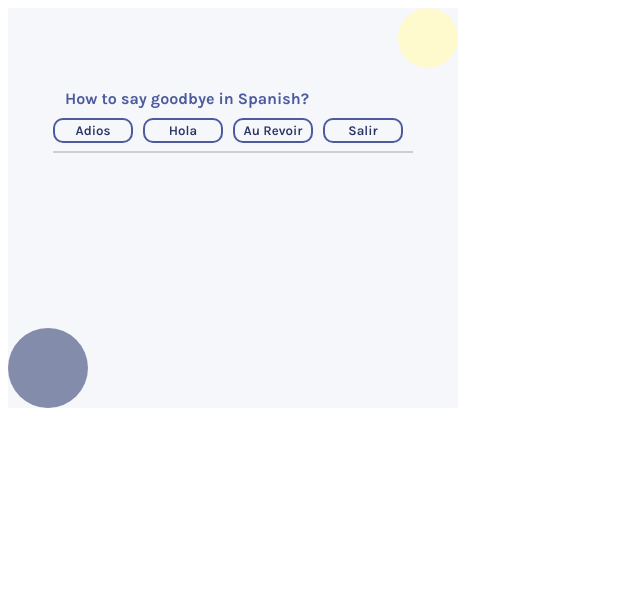
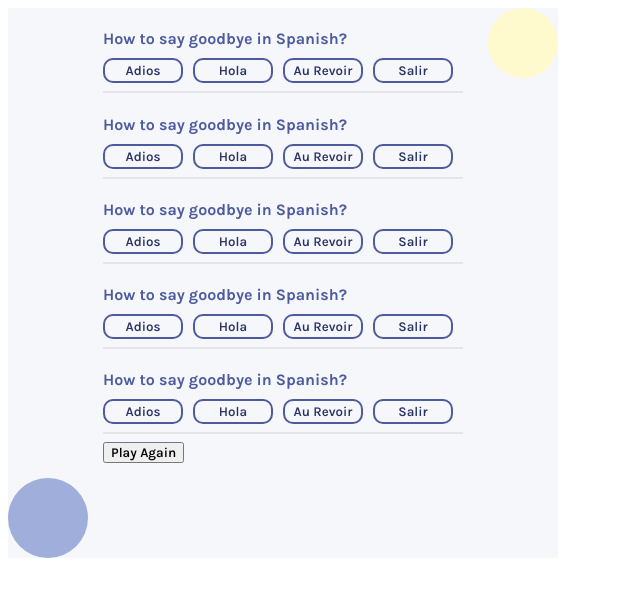
Before and after one commit to Cat-Roller/Quizzle, a React app: page / in a window 1280 px wide. Both pictures are taken after a click on the button "Start Quiz". Shown: the top 596 px of the page, without its empty margins (0-640 px from the left). Built offline with nearby package versions, Linux system fonts and the light colour scheme.

Commit message:
QuestionList added

```diff
--- a/src/App.js
+++ b/src/App.js
@@ -1,6 +1,6 @@
 import React from "react";
 import "./style.css"
-import Question from "./components/Question";
+import QuestionList from "./components/QuestionList";
 import StartingPage from "./components/StartPage";
 
 export default function App(){
@@ -8,9 +8,7 @@ export default function App(){
     return(
         <div  className="Base">
          <div className="yellowBubble"></div>
-         {startQuiz ? <Question question="How to say goodbye in Spanish?"
-         answer2="Hola" answer1="Adios"
-         answer3="Au Revoir" answer4="Salir" />
+         {startQuiz ? <QuestionList />
          : <StartingPage setStartQuiz={setStartQuiz}/>}
          <div className="blueBubble"></div>
         </div>
--- /dev/null
+++ b/src/components/QuestionList.js
@@ -0,0 +1,26 @@
+import React from "react";
+import Question from "./Question.js"
+
+export default function QuestionList()
+{
+    return(
+        <div >
+            <Question question="How to say goodbye in Spanish?"
+         answer2="Hola" answer1="Adios"
+         answer3="Au Revoir" answer4="Salir"/>
+                 <Question question="How to say goodbye in Spanish?"
+         answer2="Hola" answer1="Adios"
+         answer3="Au Revoir" answer4="Salir"/>
+                 <Question question="How to say goodbye in Spanish?"
+         answer2="Hola" answer1="Adios"
+         answer3="Au Revoir" answer4="Salir"/>
+                 <Question question="How to say goodbye in Spanish?"
+         answer2="Hola" answer1="Adios"
+         answer3="Au Revoir" answer4="Salir"/>
+                 <Question question="How to say goodbye in Spanish?"
+         answer2="Hola" answer1="Adios"
+         answer3="Au Revoir" answer4="Salir"/>
+         <button className="Replay">Play Again</button>
+        </div>
+    )
+}
--- a/src/style.css
+++ b/src/style.css
@@ -13,16 +13,17 @@ body{
 }
 .Base{
     background-color: #F5F7FB;
-    width: 450px;
-    height: 400px;
+    width: 550px;
+    height: 550px;
     display: flex;
     flex-direction: column;
     align-items: center;
-
+    position: relative;
 }
 
 .StartMenu
 {
+    margin-top: 18%;
     display: flex;
     flex-direction: column;
     align-items: center;
@@ -30,11 +31,15 @@ body{
 .startText{
     margin-top: 0px;
     margin-bottom: 10px;
+    color: #293264;
+    font-size: 15px;
 }
 
 .startTitle{
     margin-top: 90px;
     margin-bottom: 10px;
+    font-size: 35px;
+    color: #293264;
 }
 
 .StartButton{
@@ -44,25 +49,28 @@ body{
     border: none;
     color: white;
     background-color: #4D5B9E;
-    font-size: 10px;
+    font-size: 14px;
     cursor: pointer;
+    font-weight: 300;
 }
 
 .yellowBubble{
-height: 60px;
-width: 60px;
+height: 70px;
+width: 70px;
 border-radius: 50%;
 background-color: lemonchiffon;
-margin-left: auto;
+right: 0px;
+position: absolute;
 }
 
 .blueBubble{
     height: 80px;
     width: 80px;
     border-radius: 50%;
-    background-color: rgb(131, 141, 171);
-    margin-right: auto;
-    margin-top: auto;
+    background-color: rgb(159, 174, 219);
+    bottom: 0px;
+    left: 0px;
+    position: absolute;
 }
 
 .answer{
@@ -75,16 +83,16 @@ margin-left: auto;
     margin-right: 10px;
     width: 80px;
     height: 25px;
+    cursor: pointer;
 }
 
 .ask{
     margin-bottom: 10px;
-    margin-left: 12px;
     color: #4D5B9E;
 }
 
 .solidHr{
-    background-color: rgb(144, 144, 144);
+    background-color: rgb(230, 230, 230);
     border-style: solid;
-    border-color: rgb(206, 206, 206);
+    border-color: rgb(229, 229, 229);
 }
```
